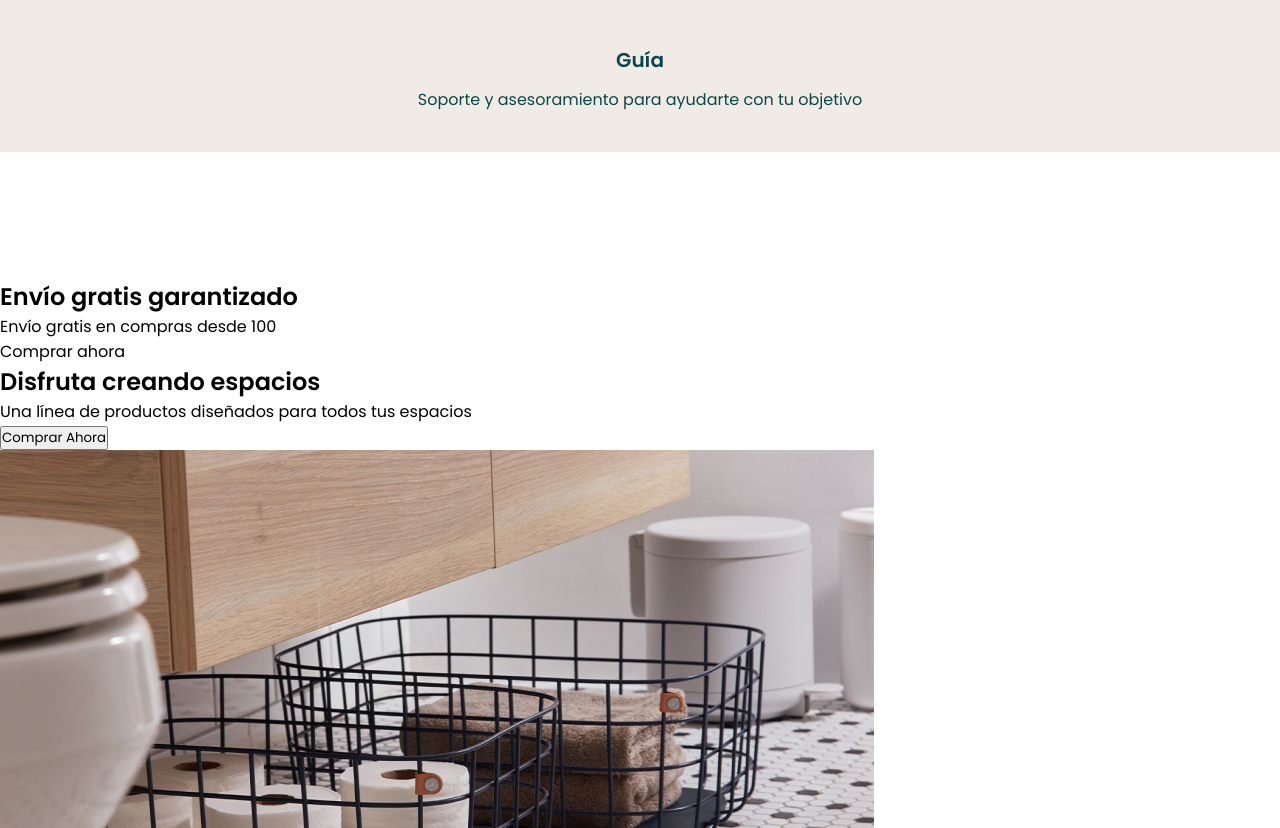
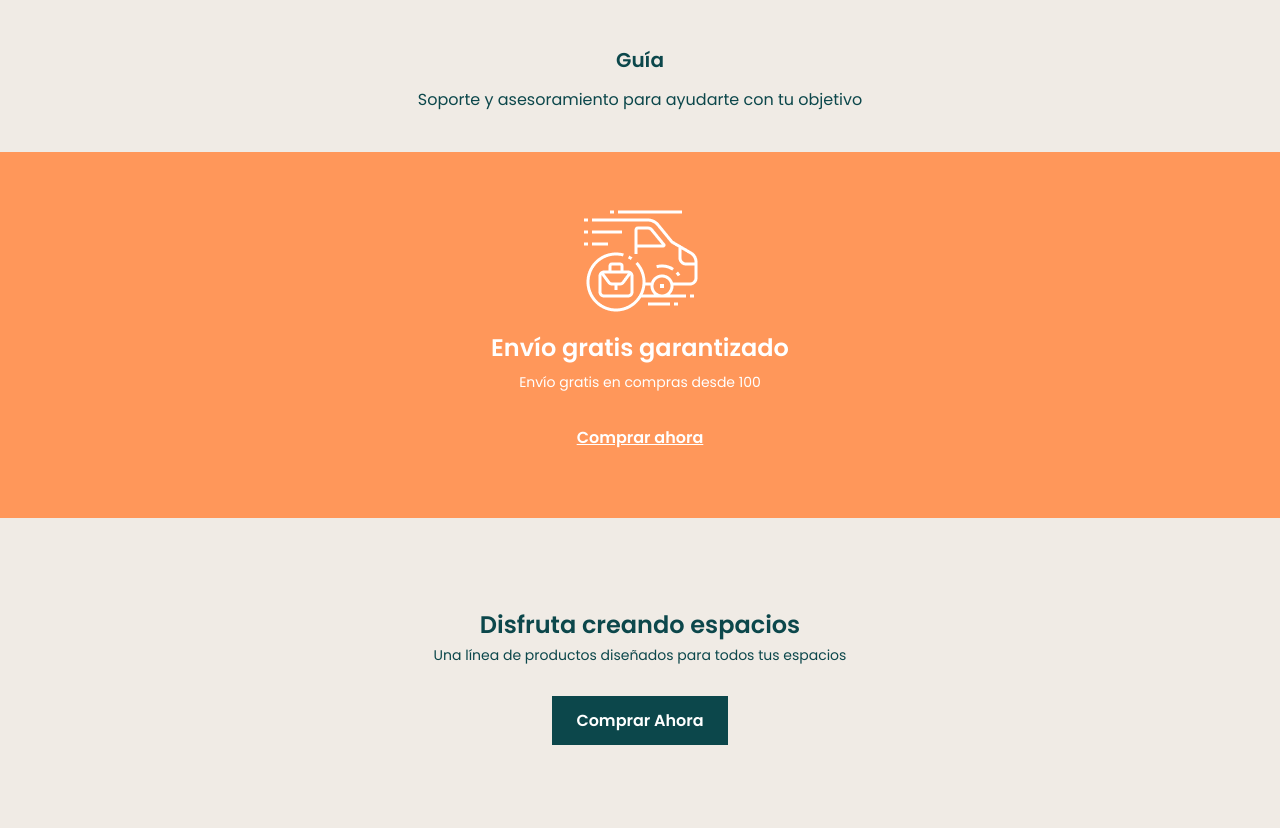
Before and after one commit to Adalab/modulo-1-evaluacion-final-MiriamPoveda, a website: page src/html/index.html in a window 1280 px wide. Shown: the part 1652-2480 px from the top of the page. Drawn offline with nearby package versions, Linux system fonts and the light colour scheme; files that its build step writes are made by us from their sources; files whose address does not match are found by name.

Commit message:
Add styles to second main partial

```diff
--- a/src/html/partials/mixed-main.html
+++ b/src/html/partials/mixed-main.html
@@ -1,14 +1,22 @@
-<section>
-  <article>
+<section class="mixed-main">
+  <article class="pumpkin-article">
     <img src="./assets/images/icon_4.png" alt="Furgoneta de reparto" />
-    <h2>Envío gratis garantizado</h2>
-    <p>Envío gratis en compras desde 100</p>
-    <a src="#">Comprar ahora</a>
+    <h2 class="pumpkin-article__pumpkin-title">Envío gratis garantizado</h2>
+    <p class="pumpkin-article__pumpkin-title--pumpkin-text">
+      Envío gratis en compras desde 100
+    </p>
+    <a class="pumpkin-article__pumpkin-title--pumpkin-link" href="#"
+      >Comprar ahora</a
+    >
   </article>
-  <article>
-    <h2>Disfruta creando espacios</h2>
-    <p>Una línea de productos diseñados para todos tus espacios</p>
-    <button><a src="#">Comprar Ahora</a></button>
+  <article class="mixed-article">
+    <h2 class="mixed-article__mixed-title">Disfruta creando espacios</h2>
+    <p class="mixed-article__mixed-title--mixed-text">
+      Una línea de productos diseñados para todos tus espacios
+    </p>
+    <button class="mixed-button">
+      <a class="mixed-button__mixed-link" href="#">Comprar ahora</a>
+    </button>
   </article>
   <img
     src="./assets/images/creando-espacios.jpg"
--- a/src/scss/core/_variables.scss
+++ b/src/scss/core/_variables.scss
@@ -1,6 +1,6 @@
 // colors
 $beige-background: #f0ebe5;
-$salmon-background: #ff975a;
+$pumpkin-background: #ff975a;
 $turquoise: #0c474b;
 $blue-grey-text: #b6c8c9;
 $white-text: #ffffff;
--- a/src/scss/layout/_mixed-main.scss
+++ b/src/scss/layout/_mixed-main.scss
@@ -0,0 +1,66 @@
+// Section
+
+.mixed-main {
+  display: flex;
+  flex-direction: column;
+  text-align: center;
+}
+
+// pumpkin article
+
+.pumpkin-article {
+  background-color: $pumpkin-background;
+  padding: 46px 0 63px;
+  color: $white-text;
+  line-height: 35px;
+
+  &__pumpkin-title {
+    font-size: 24px;
+  }
+
+  &__pumpkin-title--pumpkin-text {
+    font-size: 14px;
+  }
+
+  &__pumpkin-title--pumpkin-link {
+    font-size: 16px;
+    font-weight: 600;
+    color: $white-text;
+    display: grid;
+    padding-top: 20px;
+  }
+}
+
+// Mixed article
+
+.mixed-article {
+  background-color: $beige-background;
+  color: $turquoise;
+  padding: 87px 0 92px;
+
+  &__mixed-title {
+    font-size: 24px;
+    line-height: 40px;
+  }
+
+  &__mixed-title--mixed-text {
+    font-size: 14px;
+  }
+}
+
+// Mixed button
+
+.mixed-button {
+  background-color: $turquoise;
+  padding: 12px 24px;
+  border: none;
+  margin-top: 30px;
+
+  &__mixed-link {
+    font-size: 16px;
+    font-weight: 600;
+    color: $white-text;
+    text-decoration: none;
+    text-transform: capitalize;
+  }
+}
```
